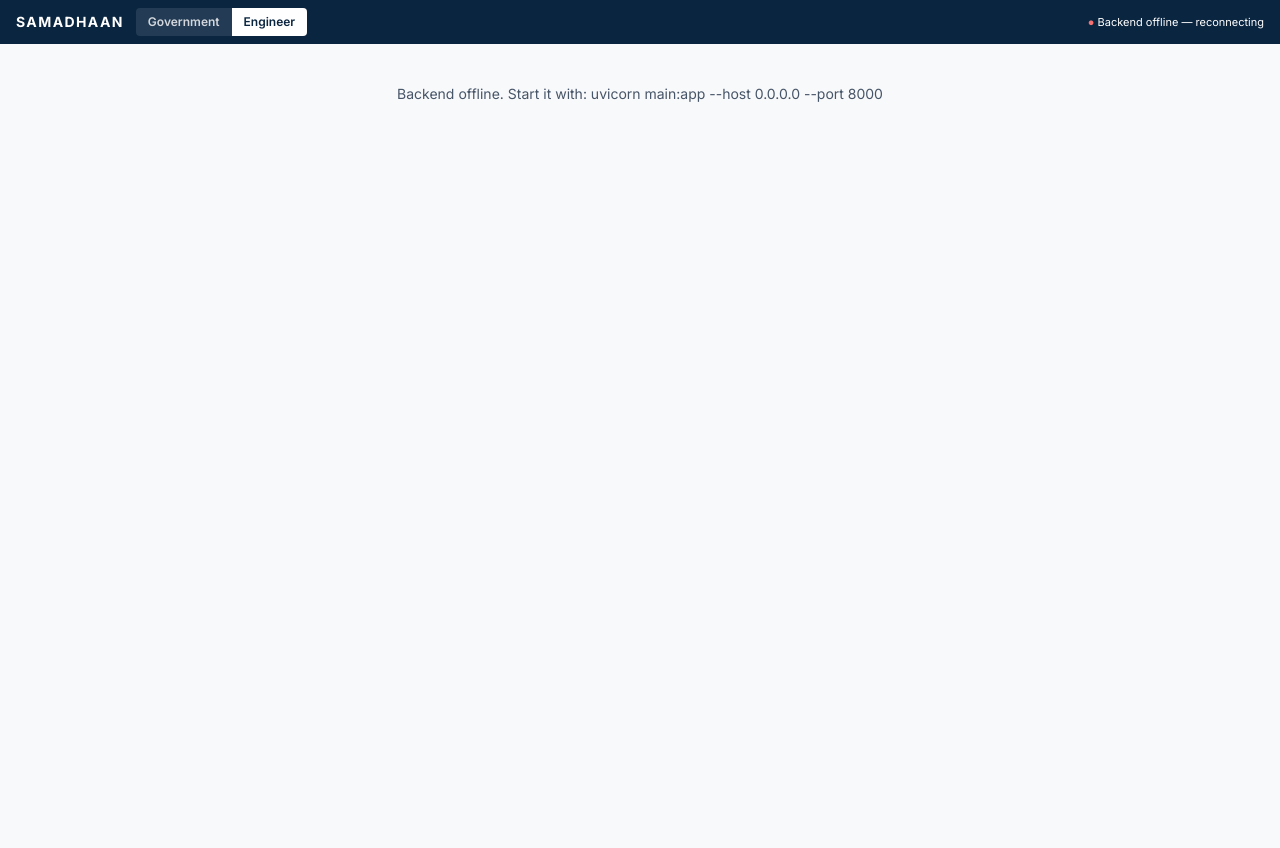
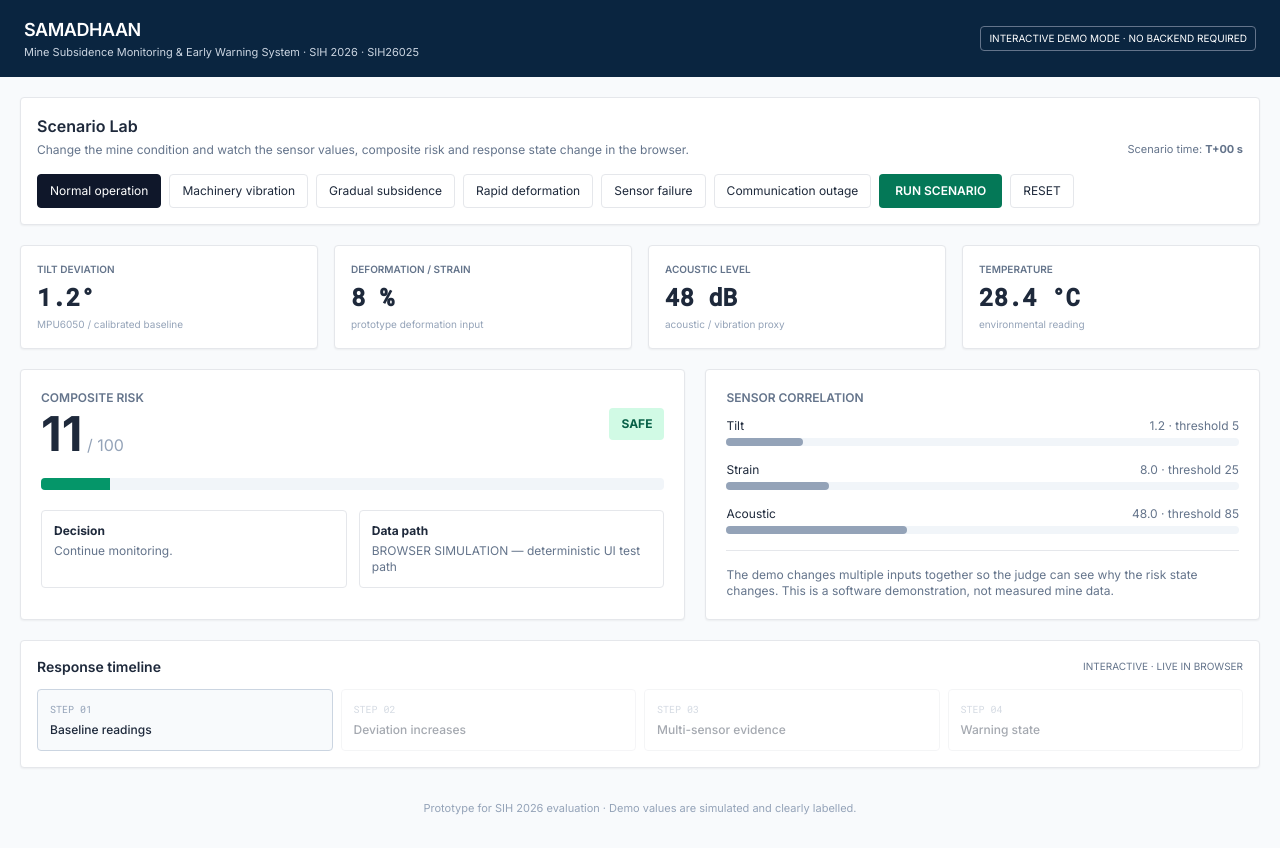
Before and after one commit to nikhilkumar200408/coalmine, a React (Vite) app in the folder frontend/: page /demo in a window 1280 px wide. Before the commit this address led to /engineer. Before the commit the page ends 800 px from the top, so only its background shows below. Built offline with nearby package versions, Linux system fonts and the light colour scheme; no server answers.

Commit message:
Add public interactive demo route

```diff
--- a/frontend/src/Router.jsx
+++ b/frontend/src/Router.jsx
@@ -4,6 +4,7 @@ import GovernmentPage from './pages/GovernmentPage'
 import EngineerPage from './pages/EngineerPage'
 import WorkerPage from './pages/WorkerPage'
 import ResidentPage from './pages/ResidentPage'
+import DemoPage from './pages/DemoPage'
 
 /**
  * Government and Engineer are internal/staff views sharing one layout with a section switcher.
@@ -20,8 +21,9 @@ export default function Router() {
           <Route path="/nodes/:nodeId" element={<EngineerPage />} />
         </Route>
         <Route path="/worker" element={<WorkerPage />} />
+        <Route path="/demo" element={<DemoPage />} />
         <Route path="/resident" element={<ResidentPage />} />
-        <Route path="*" element={<Navigate to="/engineer" replace />} />
+        <Route path="*" element={<Navigate to="/demo" replace />} />
       </Routes>
     </BrowserRouter>
   )
```
